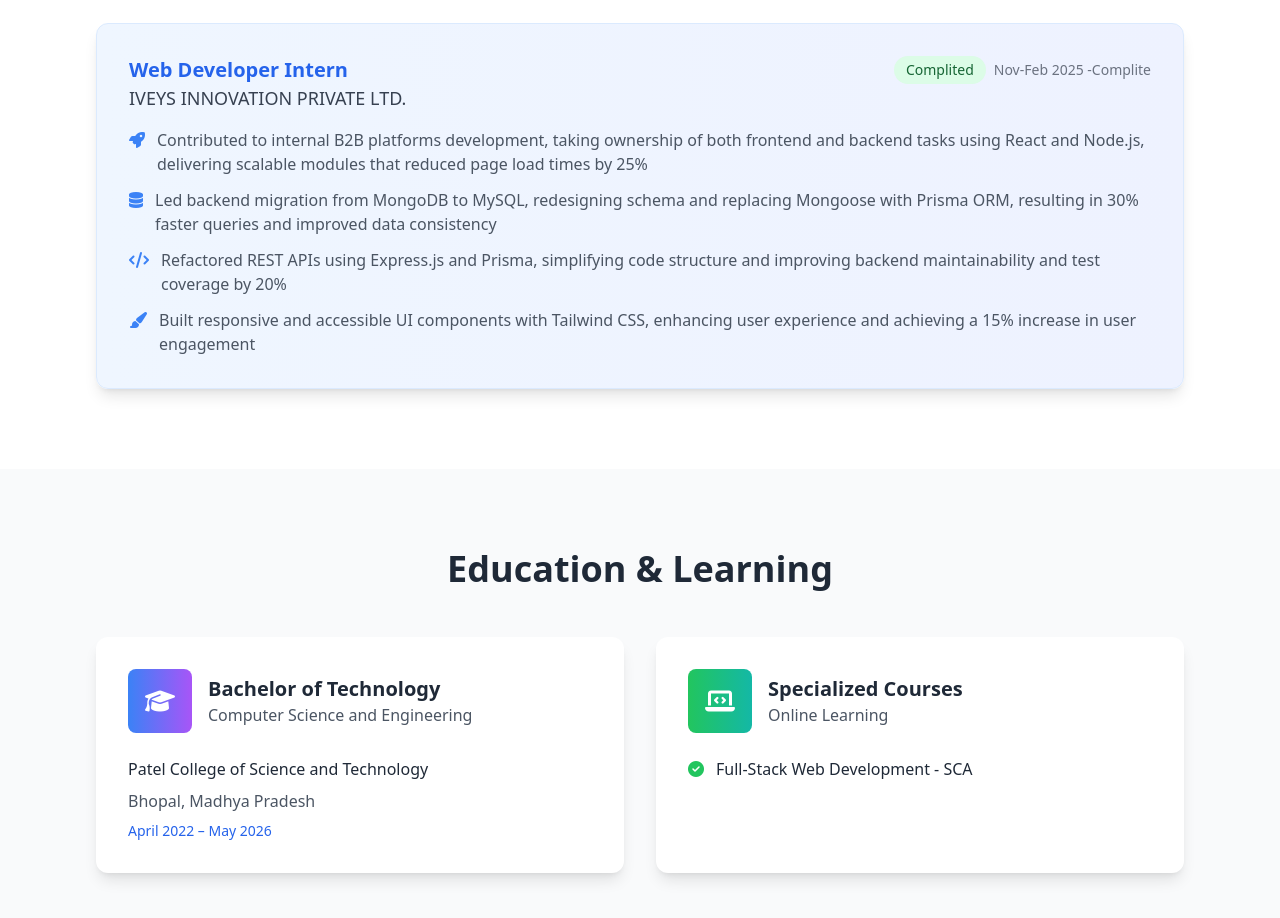
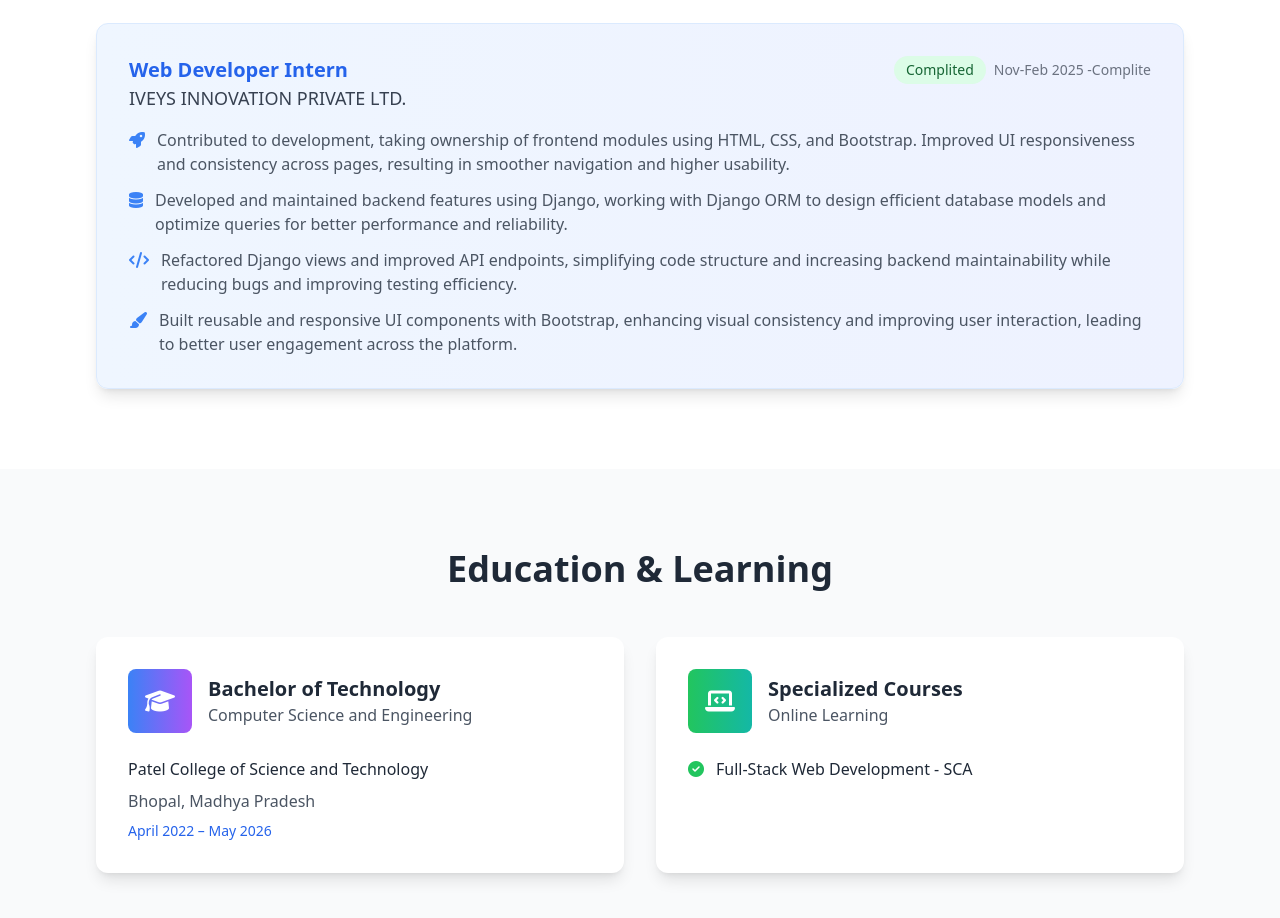
Before and after one commit to abhiverma-143/Portfolio, a plain HTML site: page index.html in a window 1280 px wide. Shown: the part 2280-3198 px from the top of the page. Drawn offline with nearby package versions, Linux system fonts and the light colour scheme.

Commit message:
Update experience descriptions and contact email

```diff
--- a/index.html
+++ b/index.html
@@ -453,19 +453,19 @@
                     <div class="space-y-3 text-gray-600 dark:text-gray-300">
                         <div class="flex items-start gap-3">
                             <i class="fas fa-rocket text-blue-500 mt-1"></i>
-                            <p>Contributed to internal B2B platforms development, taking ownership of both frontend and backend tasks using React and Node.js, delivering scalable modules that reduced page load times by 25%</p>
+                            <p>Contributed to development, taking ownership of frontend modules using HTML, CSS, and Bootstrap. Improved UI responsiveness and consistency across pages, resulting in smoother navigation and higher usability.</p>
                         </div>
                         <div class="flex items-start gap-3">
                             <i class="fas fa-database text-blue-500 mt-1"></i>
-                            <p>Led backend migration from MongoDB to MySQL, redesigning schema and replacing Mongoose with Prisma ORM, resulting in 30% faster queries and improved data consistency</p>
+                            <p>Developed and maintained backend features using Django, working with Django ORM to design efficient database models and optimize queries for better performance and reliability.</p>
                         </div>
                         <div class="flex items-start gap-3">
                             <i class="fas fa-code text-blue-500 mt-1"></i>
-                            <p>Refactored REST APIs using Express.js and Prisma, simplifying code structure and improving backend maintainability and test coverage by 20%</p>
+                            <p>Refactored Django views and improved API endpoints, simplifying code structure and increasing backend maintainability while reducing bugs and improving testing efficiency.</p>
                         </div>
                         <div class="flex items-start gap-3">
                             <i class="fas fa-paint-brush text-blue-500 mt-1"></i>
-                            <p>Built responsive and accessible UI components with Tailwind CSS, enhancing user experience and achieving a 15% increase in user engagement</p>
+                            <p>Built reusable and responsive UI components with Bootstrap, enhancing visual consistency and improving user interaction, leading to better user engagement across the platform.</p>
                         </div>
                     </div>
                 </div>
@@ -641,7 +641,7 @@
                         <i class="fab fa-github text-xl"></i>
                     </a>
 
-                    <a href="mailto:bantikumar6203818460@gmail.com" class="text-gray-500 hover:text-blue-600 dark:hover:text-blue-400 transition transform hover:scale-110">
+                    <a href="mailto:abhishekverma89213@gmail.com" class="text-gray-500 hover:text-blue-600 dark:hover:text-blue-400 transition transform hover:scale-110">
                         <i class="fas fa-envelope text-xl"></i>
                     </a>
                     <a href="tel:++918435083121" class="text-gray-500 hover:text-blue-600 dark:hover:text-blue-400 transition transform hover:scale-110">
```
